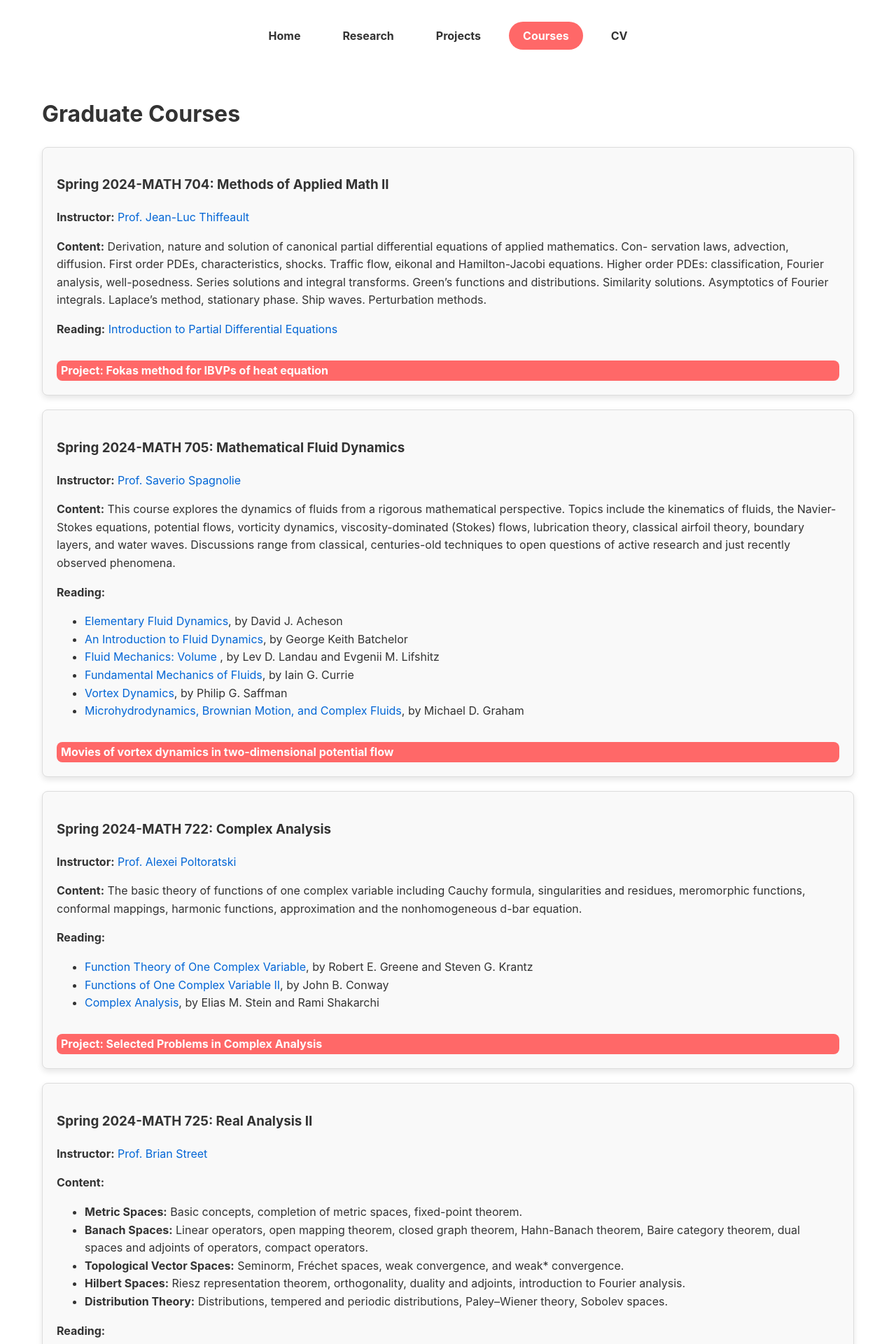
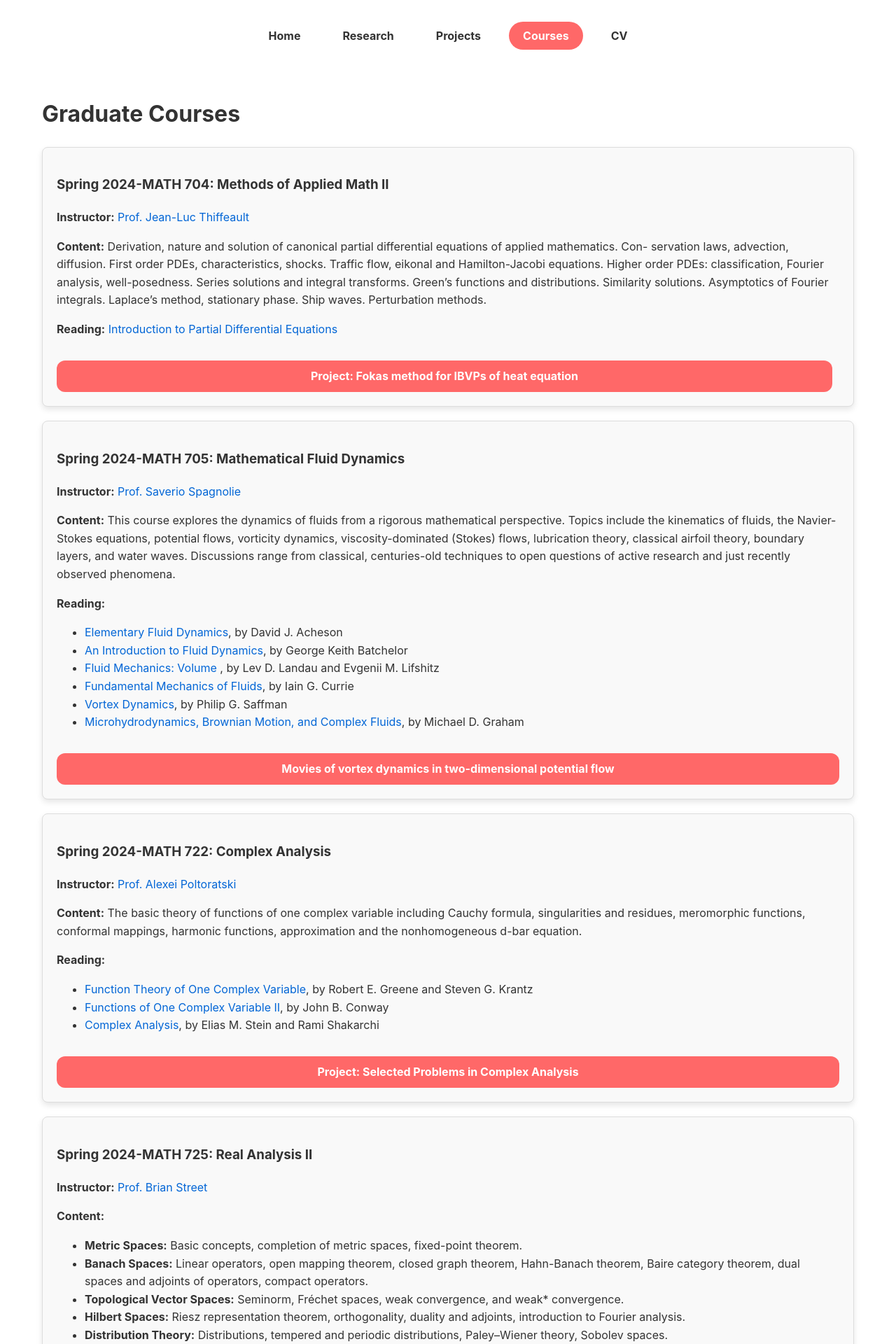
Before and after one commit to Yoon-1023/Yoon-1023.github.io, a Jekyll site: the page built from courses.md, in a window 1280 px wide. Shown: the top 1920 px of the page at 70% size. Built offline with Jekyll 4.4.1, drawn with Linux system fonts in a browser that asks for light colours.

Commit message:
Update courses.md

```diff
--- a/courses.md
+++ b/courses.md
@@ -37,7 +37,7 @@ solutions and integral transforms. Green’s functions and distributions. Simila
 of Fourier integrals. Laplace’s method, stationary phase. Ship waves. Perturbation methods.</p>
         <p class="course-reading"><strong>Reading:</strong> <a href="#olver">Introduction to Partial Differential Equations</a></p>
     </div>
-    <div style="display: inline-block; padding: 2px 6px; background-color: #ff6868; border-radius: 8px;">
+    <div style="display: inline-block; padding: 10px 20px; background-color: #ff6868; border-radius: 12px; text-align: center; margin-right: 10px;">
     <a href="/courses/fokas/" style="text-decoration: none; color: white; font-weight: bold;">Project: Fokas method for IBVPs of heat equation</a>
 </div>
 </div>
@@ -61,7 +61,7 @@ Discussions range from classical, centuries-old techniques to open questions of
     <li> <a href="#graham">Microhydrodynamics, Brownian Motion, and Complex Fluids</a>, by Michael D. Graham</li>
 </ul>
     </div>
-    <div style="display: inline-block; padding: 2px 6px; background-color: #ff6868; border-radius: 8px;">
+    <div style="display: inline-block; padding: 10px 20px; background-color: #ff6868; border-radius: 12px; text-align: center;">
     <a href="/courses/vortex_dynamics/" style="text-decoration: none; color: white; font-weight: bold;">Movies of vortex dynamics in two-dimensional potential flow</a>
 </div>
 </div>
@@ -79,7 +79,7 @@ meromorphic functions, conformal mappings, harmonic functions, approximation and
     <li> <a href="#stein-shakarchi-complex">Complex Analysis</a>, by Elias M. Stein and Rami Shakarchi</li>
 </ul>
     </div>
-    <div style="display: inline-block; padding: 2px 6px; background-color: #ff6868; border-radius: 8px;">
+    <div style="display: inline; padding: 10px 20px; background-color: #ff6868; border-radius: 12px; text-align: center;">
     <a href="/courses/selected/" style="text-decoration: none; color: white; font-weight: bold;">Project: Selected Problems in Complex Analysis</a>
 </div>
 </div>
```
